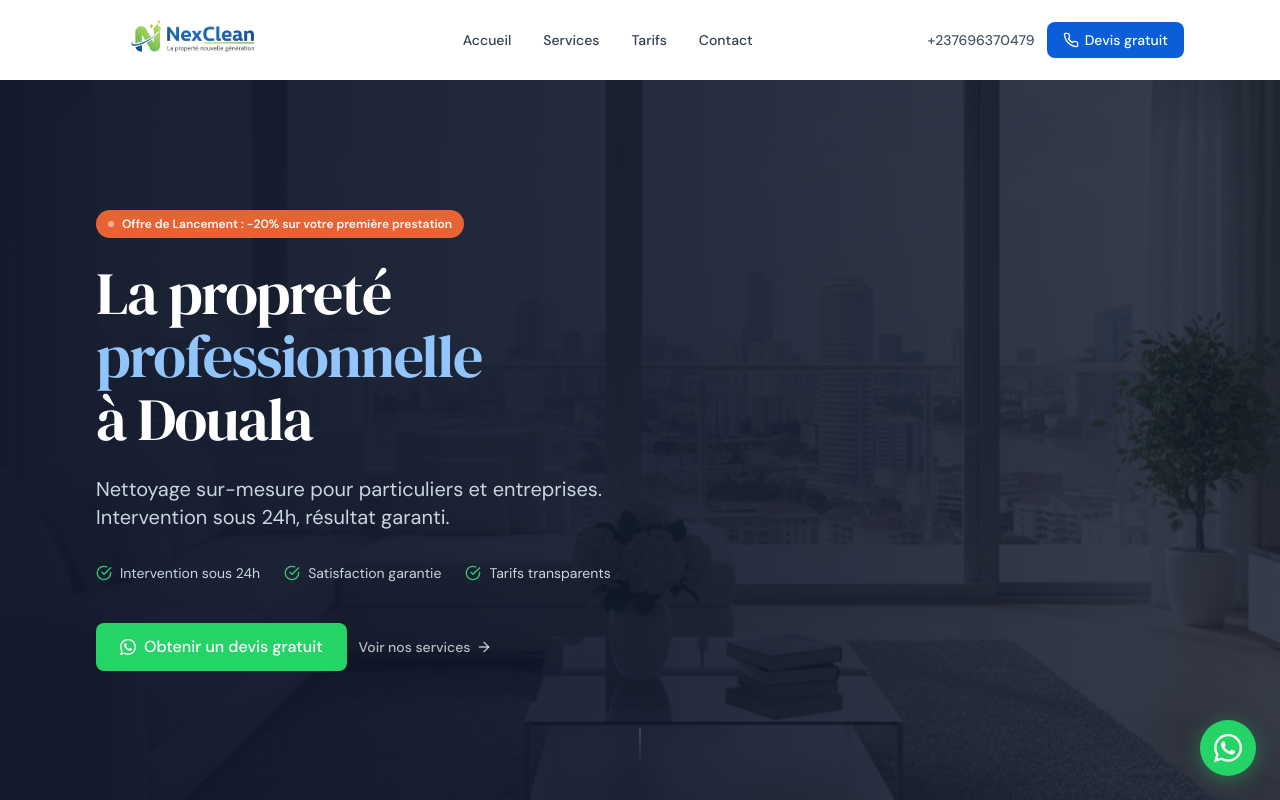
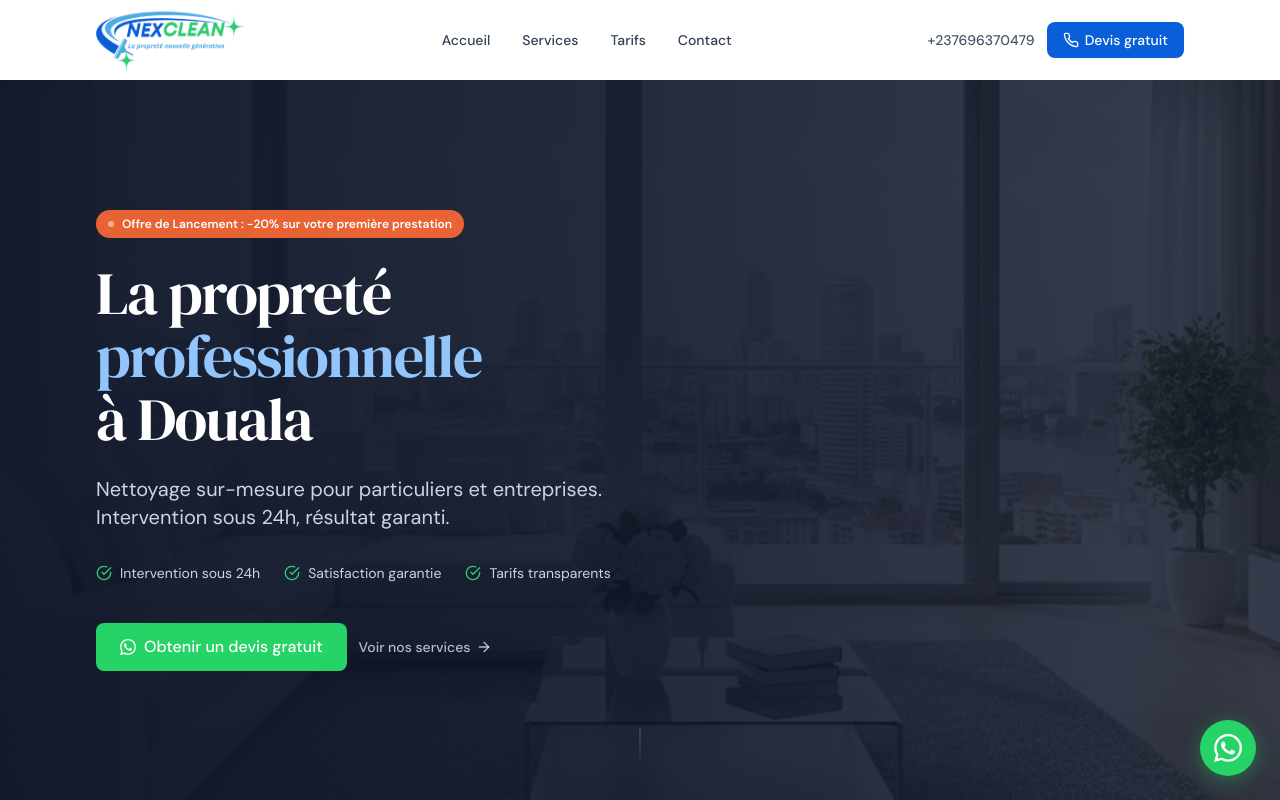
Before and after one commit to boris913/NexClean, a Next.js app: page / in a window 1280 px wide. Shown: the top 800 px of the page. Built offline with nearby package versions, Linux system fonts and the light colour scheme.

Commit message:
refactor: update favicon and logo references across the application

```diff
--- a/app/layout.tsx
+++ b/app/layout.tsx
@@ -135,9 +135,9 @@
       <head>
         {/* Favicon set complet */}
         <link rel="icon" href="/images/favicon.ico" sizes="any" />
-        <link rel="icon" type="image/png" sizes="32x32" href="/images/favicon-32x32.png" />
-        <link rel="icon" type="image/png" sizes="16x16" href="/images/favicon-16x16.png" />
-        <link rel="apple-touch-icon" sizes="180x180" href="/images/apple-touch-icon.png" />
+        <link rel="icon" type="image/png" sizes="32x32" href="/images/favicon.ico" />
+        <link rel="icon" type="image/png" sizes="16x16" href="/images/favicon.ico" />
+        <link rel="apple-touch-icon" sizes="180x180" href="/images/favicon.ico" />
         <link rel="manifest" href="/site.webmanifest" />
 
         {/* Preconnect pour performance */}
--- a/components/navigation/Footer.tsx
+++ b/components/navigation/Footer.tsx
@@ -27,11 +27,12 @@
         <div className="grid grid-cols-1 md:grid-cols-2 lg:grid-cols-4 gap-10 lg:gap-12">
           {/* Brand */}
           <div className="lg:col-span-1">
-            <div className="relative w-36 h-9 mb-5">
+            <div> {/* Taille augmentée */}
               <Image
-                src="/images/nexclean-logo-1.png"
+                src="/images/logo.png"
                 alt="NexClean"
-                fill
+                width={150}
+                height={50}
                 className="object-contain brightness-0 invert"
               />
             </div>
--- a/components/navigation/Header.tsx
+++ b/components/navigation/Header.tsx
@@ -42,11 +42,12 @@
         <div className="flex items-center justify-between h-20">
           {/* Logo */}
           <a href="#" className="flex-shrink-0 group">
-            <div className="relative w-40 h-10 md:w-48 md:h-12">
+            <div>
               <Image
-                src="/images/nexclean-logo-1.png"
+                src="/images/logo.png"
                 alt="NexClean"
-                fill
+                width={150}   // largeur réelle de l'image
+                height={50}
                 className="object-contain"
                 priority
               />
--- a/lib/seo.ts
+++ b/lib/seo.ts
@@ -64,7 +64,7 @@
   url: SITE_URL,
   logo: {
     '@type': 'ImageObject',
-    url: `${SITE_URL}/images/nexclean-logo-1.png`,
+    url: `${SITE_URL}/images/logo.png`,
     width: 400,
     height: 100,
   },
```
Also changed, not shown: public/images/logo.png (added), 1 other file (tests, documents, lock files or other folders).
